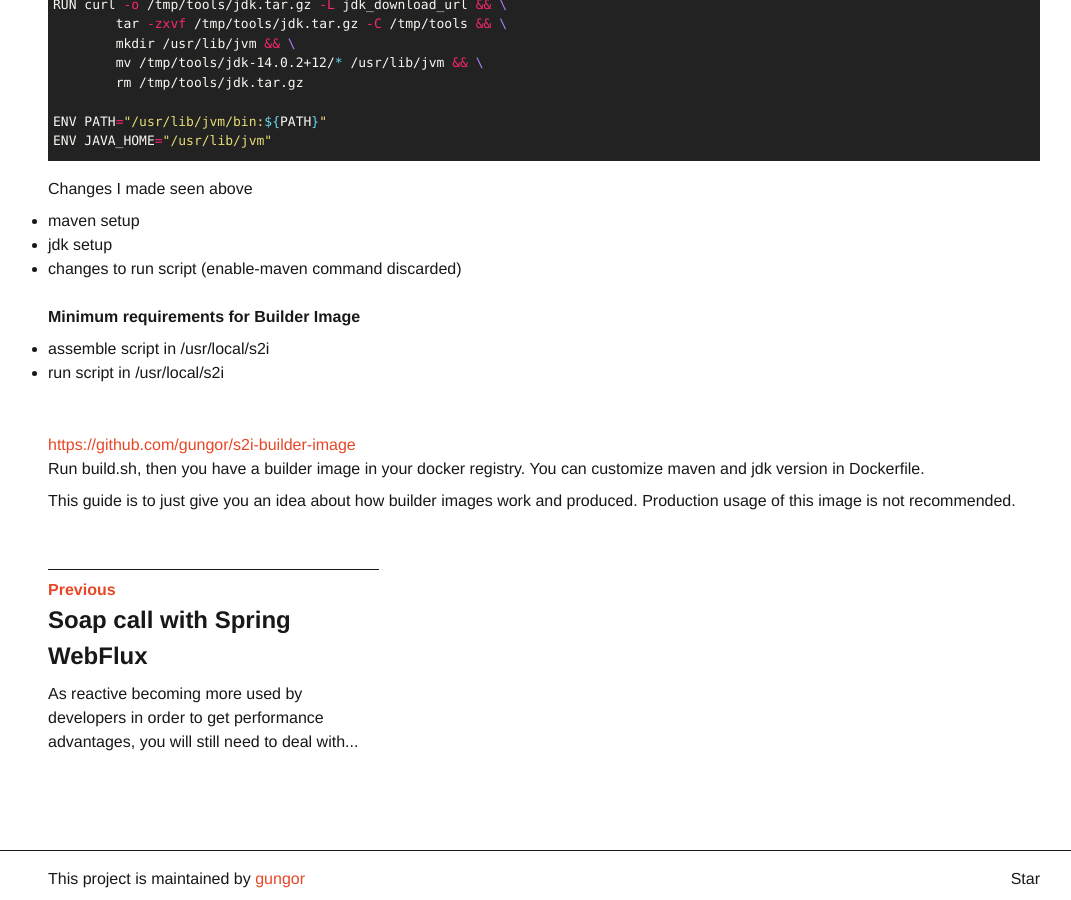
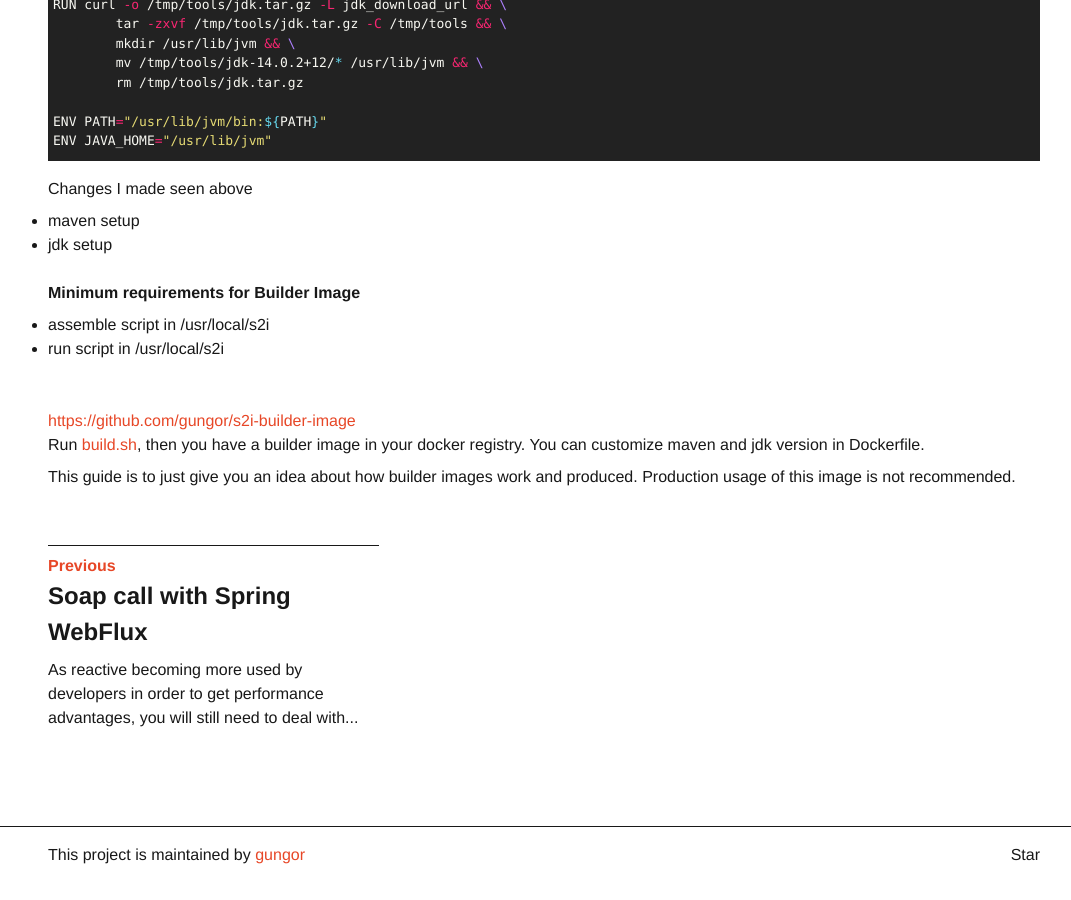
Before and after one commit to gungor/gungor.github.io, a Jekyll site: the page built from _posts/2020-09-08-custom-s2i-builderimage-several-jvm.markdown, in a window 1280 px wide and 900 px high, scrolled down 1385 px. Shown: the whole window, without its empty margins (96-1167 px from the left). Built offline with Jekyll 4.4.1, drawn with Linux system fonts in a browser that asks for light colours.

Commit message:
post modified

```diff
--- a/_posts/2020-09-08-custom-s2i-builderimage-several-jvm.markdown
+++ b/_posts/2020-09-08-custom-s2i-builderimage-several-jvm.markdown
@@ -74,13 +74,12 @@ ENV JAVA_HOME="/usr/lib/jvm"
 Changes I made seen above
 - maven setup
 - jdk setup
-- changes to run script (enable-maven command discarded)
 
 <br><b>Minimum requirements for Builder Image</b>
 - assemble script in /usr/local/s2i
 - run script in /usr/local/s2i
 
 <br><br><a class="text-accent" href="https://github.com/gungor/s2i-builder-image">https://github.com/gungor/s2i-builder-image</a><br>
-Run build.sh, then you have a builder image in your docker registry. You can customize maven and jdk version in Dockerfile.
+Run <a class="text-accent" href="https://github.com/gungor/s2i-builder-image/blob/master/build.sh">build.sh</a>, then you have a builder image in your docker registry. You can customize maven and jdk version in Dockerfile.
 
 This guide is to just give you an idea about how builder images work and produced. Production usage of this image is not recommended.
```
